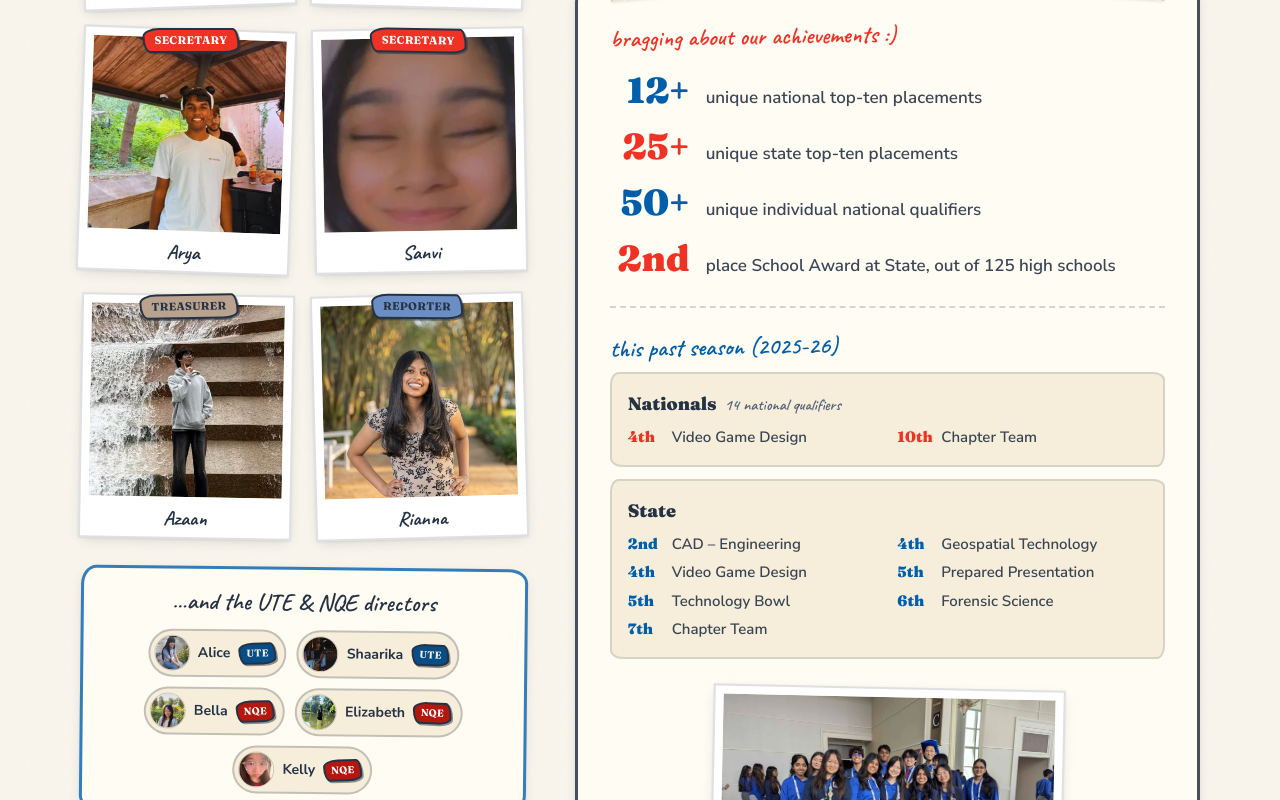
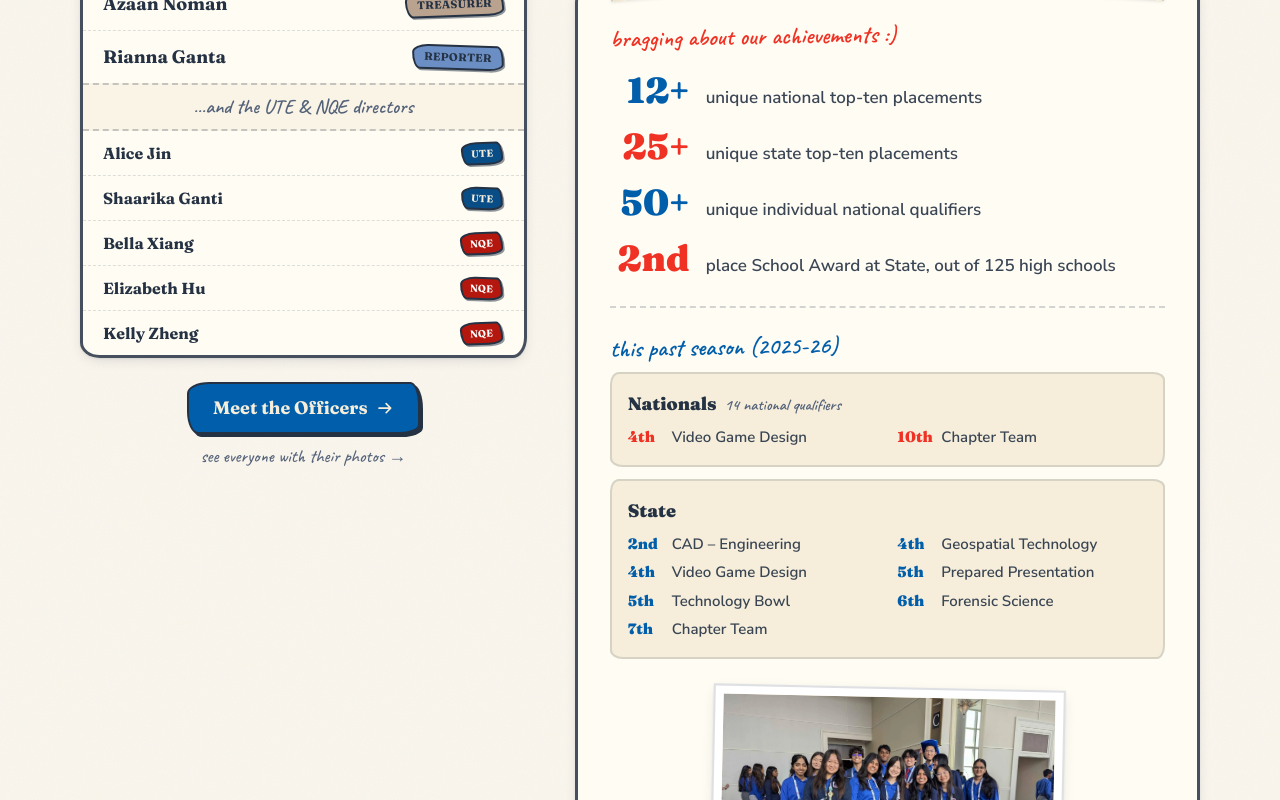
Before and after one commit to aryasalem09/slhs-tsa-website, a Next.js app: page /about in a window 1280 px wide. Shown: the part 400-1200 px from the top of the page. Built offline with nearby package versions, Linux system fonts and the light colour scheme.

Commit message:
list officers by name + role on About page, photos on Officers page

```diff
--- a/src/app/about/page.tsx
+++ b/src/app/about/page.tsx
@@ -13,15 +13,6 @@ export const metadata: Metadata = {
     "Who we are, what we've won, and who runs SLHS TSA.",
   ...pageSeo("/about"),
 };
-
-const POLAROID_TILTS = [
-  "-rotate-2",
-  "rotate-[1.5deg]",
-  "rotate-2",
-  "-rotate-1",
-  "rotate-1",
-  "-rotate-[1.5deg]",
-];
 
 // A distinct sticker color per role, keyed by both full role and director shortRole.
 const ROLE_TAB: Record<string, string> = {
@@ -56,63 +47,46 @@ export default function AboutPage() {
             the people running the show ↓
           </h2>
 
-          <ul className="mt-5 grid grid-cols-2 gap-5 sm:grid-cols-3 lg:grid-cols-2">
+          {/* text roster — the photos & bios live on /officers */}
+          <div className="edge-paper mt-5 border-[3px] border-ink/85 bg-card shadow-paper">
+            <ul className="divide-y divide-dashed divide-ink/15">
               {exec.map((officer, i) => (
-              <li key={officer.name} className={POLAROID_TILTS[i % POLAROID_TILTS.length]}>
+                <li key={officer.name}>
                   <Link
                     href="/officers"
-                  className="group block border-2 border-ink/15 bg-white p-2 pb-1 shadow-paper transition hover:-translate-y-1 hover:rotate-0 hover:shadow-lift"
+                    className="group flex items-center justify-between gap-3 px-5 py-3 transition hover:bg-cream/70"
                   >
-                  <span className="relative block">
-                    <span className="relative block aspect-square overflow-hidden bg-cream">
-                      <Image
-                        src={officer.photo}
-                        alt={officer.alt}
-                        fill
-                        sizes="(min-width: 640px) 12rem, 44vw"
-                        className="object-cover transition-transform duration-300 group-hover:scale-105"
-                      />
+                    <span className="min-w-0 font-display text-lg font-bold text-ink group-hover:text-tsa-blue">
+                      {officer.name}
                     </span>
                     <span
-                      className={`edge-sketch absolute -top-2.5 left-1/2 z-10 -translate-x-1/2 whitespace-nowrap border-2 border-ink px-2.5 py-0.5 font-display text-[11px] font-bold uppercase tracking-wide shadow-[1.5px_1.5px_0_0_rgb(37_50_68_/_0.5)] ${
+                      className={`edge-sketch shrink-0 whitespace-nowrap border-2 border-ink px-2.5 py-0.5 font-display text-[11px] font-bold uppercase tracking-wide shadow-[1.5px_1.5px_0_0_rgb(37_50_68_/_0.5)] ${
                         ROLE_TAB[officer.role] ?? DEFAULT_TAB
                       } ${i % 2 === 0 ? "-rotate-2" : "rotate-2"}`}
                     >
                       {officer.role === "President" ? "★ President" : officer.role}
-                    </span>
-                  </span>
-                  <span className="block px-1 pt-2 text-center font-hand text-xl font-bold text-ink">
-                    {officer.name.split(" ")[0]}
                     </span>
                   </Link>
                 </li>
               ))}
             </ul>
 
-          {/* directors, framed like the little group picture in the sketch */}
-          <div className="edge-paper mt-7 rotate-[0.6deg] border-[3px] border-tsa-blue/80 bg-card p-4 shadow-paper">
-            <p className="text-center font-hand text-2xl font-semibold text-ink">
+            <p className="border-y-2 border-dashed border-ink/25 bg-cream/50 px-5 py-2 text-center font-hand text-xl font-semibold text-muted-ink">
               …and the UTE &amp; NQE directors
             </p>
-            <ul className="mt-3 flex flex-wrap justify-center gap-2.5">
+
+            <ul className="divide-y divide-dashed divide-ink/15">
               {directors.map((officer, i) => (
                 <li key={officer.name}>
                   <Link
                     href="/officers"
-                    className="flex items-center gap-2 rounded-full border-2 border-ink/25 bg-cream py-1 pl-1 pr-2 text-sm font-bold transition hover:border-ink hover:bg-white"
+                    className="group flex items-center justify-between gap-3 px-5 py-2.5 transition hover:bg-cream/70"
                   >
-                    <span className="relative block h-9 w-9 overflow-hidden rounded-full border border-ink/20">
-                      <Image
-                        src={officer.photo}
-                        alt=""
-                        fill
-                        sizes="2.25rem"
-                        className="object-cover"
-                      />
+                    <span className="min-w-0 font-display text-base font-bold text-ink group-hover:text-tsa-blue">
+                      {officer.name}
                     </span>
-                    {officer.name.split(" ")[0]}
                     <span
-                      className={`edge-sketch whitespace-nowrap border-2 border-ink px-1.5 py-0.5 font-display text-[10px] font-bold uppercase tracking-wide shadow-[1.5px_1.5px_0_0_rgb(37_50_68_/_0.5)] ${
+                      className={`edge-sketch shrink-0 whitespace-nowrap border-2 border-ink px-2 py-0.5 font-display text-[10px] font-bold uppercase tracking-wide shadow-[1.5px_1.5px_0_0_rgb(37_50_68_/_0.5)] ${
                         ROLE_TAB[officer.shortRole] ?? DEFAULT_TAB
                       } ${i % 2 === 0 ? "-rotate-2" : "rotate-2"}`}
                     >
@@ -124,7 +98,7 @@ export default function AboutPage() {
             </ul>
           </div>
 
-          <div className="mt-7 text-center">
+          <div className="mt-6 text-center">
             <Link
               href="/officers"
               className="btn-marker edge-sketch inline-block bg-tsa-blue px-6 py-2.5 font-display text-lg font-bold text-cream"
@@ -132,6 +106,9 @@ export default function AboutPage() {
               Meet the Officers
               <IconArrowRight className="ml-2 inline-block align-[-3px]" aria-hidden="true" />
             </Link>
+            <p className="mt-2 font-hand text-lg text-muted-ink">
+              see everyone with their photos →
+            </p>
           </div>
         </section>
 
```
Lines whose indentation alone changed are shown as unchanged.
